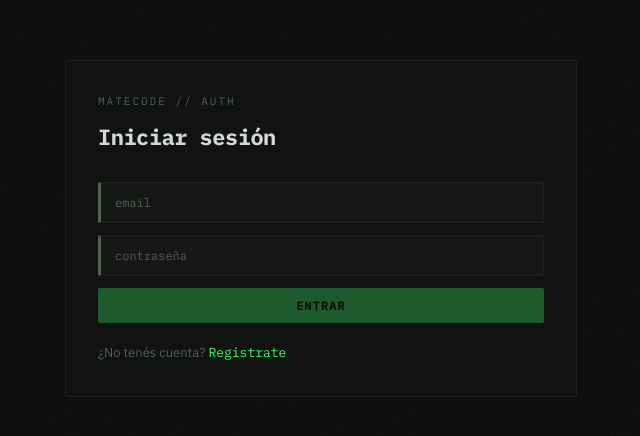
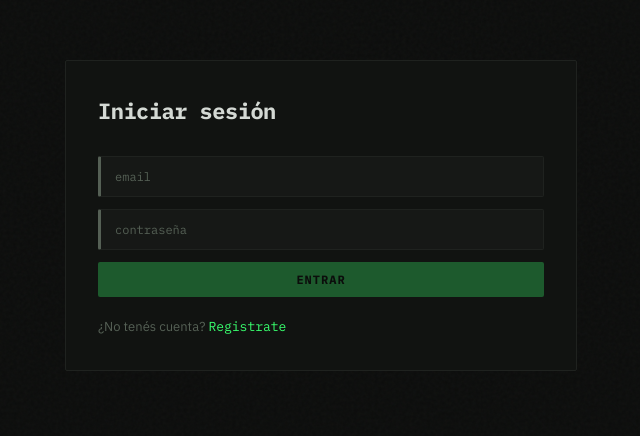
Before and after one commit to dedaFSdeveloper/ProyectoM4-EzequielMolinari, a React (Vite) app: page /login in a window 1280 px wide. Shown: the top 436 px of the page, without its empty margins (319-959 px from the left). Built offline with nearby package versions, Linux system fonts and the light colour scheme; no server answers.

Commit message:
cambio de texto en el login/register

```diff
--- a/src/pages/LoginPage.tsx
+++ b/src/pages/LoginPage.tsx
@@ -34,7 +34,7 @@ const LoginPage = () => {
   return (
     <div className='page'>
       <div className='card'>
-        <p className='tag'>MateCode // auth</p>
+
         <h2 style={{ marginBottom: '28px', fontSize: '22px' }}>Iniciar sesión</h2>
         <form onSubmit={handleLogin}>
           <div className='form-group'>
--- a/src/pages/RegisterPage.tsx
+++ b/src/pages/RegisterPage.tsx
@@ -34,7 +34,7 @@ const RegisterPage = () => {
   return (
     <div className='page'>
       <div className='card'>
-        <p className='tag'>MateCode // registro</p>
+
         <h2 style={{ marginBottom: '28px', fontSize: '22px' }}>Crear cuenta</h2>
         <form onSubmit={handleRegister}>
           <div className='form-group'>
```
